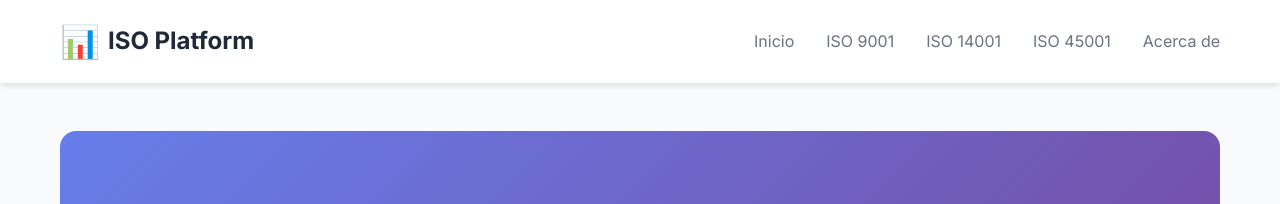
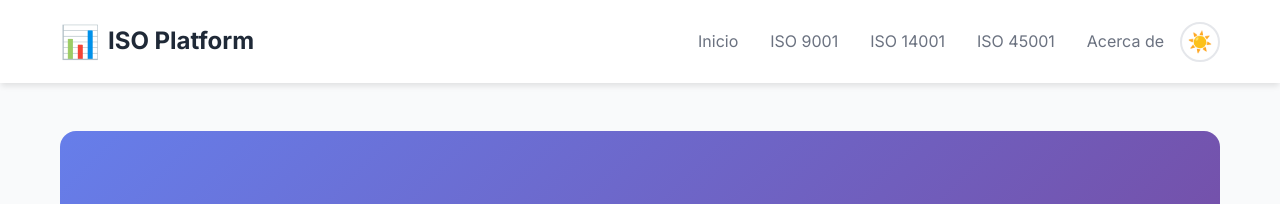
Before and after one commit to IsoPlatform/IsoPlatform.github.io, a Jekyll site: the page built from index.md, in a window 1280 px wide. Shown: the top 204 px of the page. Built offline with Jekyll 4.4.1, drawn with Linux system fonts in a browser that asks for light colours.

Commit message:
Implement theme toggle functionality and add dark mode styles

```diff
--- a/_layouts/default.html
+++ b/_layouts/default.html
@@ -17,6 +17,7 @@
                     <span class="logo-icon">📊</span>
                     <span class="logo-text">{{ site.title }}</span>
                 </a>
+                <div class="nav-right">
                     <ul class="nav-menu">
                         <li><a href="{{ '/' | relative_url }}">Inicio</a></li>
                         <li><a href="{{ '/iso9001.html' | relative_url }}">ISO 9001</a></li>
@@ -24,11 +25,16 @@
                         <li><a href="{{ '/iso45001.html' | relative_url }}">ISO 45001</a></li>
                         <li><a href="{{ '/about.html' | relative_url }}">Acerca de</a></li>
                     </ul>
+                    <button class="theme-toggle" aria-label="Toggle theme" title="Cambiar tema">
+                        <span class="sun-icon">☀️</span>
+                        <span class="moon-icon">🌙</span>
+                    </button>
                     <button class="menu-toggle" aria-label="Toggle menu">
                         <span></span>
                         <span></span>
                         <span></span>
                     </button>
+                </div>
             </nav>
         </div>
     </header>
@@ -69,6 +75,21 @@
     </footer>
 
     <script>
+        // Theme toggle functionality
+        const themeToggle = document.querySelector('.theme-toggle');
+        const html = document.documentElement;
+
+        // Check for saved theme preference or default to light mode
+        const currentTheme = localStorage.getItem('theme') || 'light';
+        html.setAttribute('data-theme', currentTheme);
+
+        themeToggle.addEventListener('click', () => {
+            const theme = html.getAttribute('data-theme');
+            const newTheme = theme === 'light' ? 'dark' : 'light';
+            html.setAttribute('data-theme', newTheme);
+            localStorage.setItem('theme', newTheme);
+        });
+
         // Mobile menu toggle
         const menuToggle = document.querySelector('.menu-toggle');
         const navMenu = document.querySelector('.nav-menu');
--- a/assets/css/style.css
+++ b/assets/css/style.css
@@ -18,6 +18,23 @@
     --shadow-lg: 0 10px 15px -3px rgba(0, 0, 0, 0.1);
     --shadow-xl: 0 20px 25px -5px rgba(0, 0, 0, 0.1);
     --transition: all 0.3s ease;
+}
+
+/* --- Dark Mode Variables --- */
+[data-theme="dark"] {
+    --primary-color: #3b82f6;
+    --secondary-color: #10b981;
+    --accent-color: #fbbf24;
+    --danger-color: #f87171;
+    --text-primary: #f9fafb;
+    --text-secondary: #d1d5db;
+    --bg-light: #111827;
+    --bg-white: #1f2937;
+    --border-color: #374151;
+    --shadow-sm: 0 1px 2px 0 rgba(0, 0, 0, 0.3);
+    --shadow-md: 0 4px 6px -1px rgba(0, 0, 0, 0.4);
+    --shadow-lg: 0 10px 15px -3px rgba(0, 0, 0, 0.5);
+    --shadow-xl: 0 20px 25px -5px rgba(0, 0, 0, 0.6);
 }
 
 /* --- Reset & Base --- */
@@ -84,6 +101,12 @@ a:hover {
     padding: 1rem 0;
 }
 
+.nav-right {
+    display: flex;
+    align-items: center;
+    gap: 1rem;
+}
+
 .site-logo {
     display: flex;
     align-items: center;
@@ -128,6 +151,54 @@ a:hover {
     height: 3px;
     background-color: var(--text-primary);
     transition: var(--transition);
+}
+
+/* --- Theme Toggle --- */
+.theme-toggle {
+    background: none;
+    border: 2px solid var(--border-color);
+    border-radius: 50%;
+    width: 40px;
+    height: 40px;
+    cursor: pointer;
+    display: flex;
+    align-items: center;
+    justify-content: center;
+    transition: var(--transition);
+    position: relative;
+    overflow: hidden;
+}
+
+.theme-toggle:hover {
+    border-color: var(--primary-color);
+    transform: rotate(20deg);
+}
+
+.sun-icon,
+.moon-icon {
+    position: absolute;
+    font-size: 1.25rem;
+    transition: var(--transition);
+}
+
+[data-theme="light"] .sun-icon {
+    opacity: 1;
+    transform: rotate(0deg) scale(1);
+}
+
+[data-theme="light"] .moon-icon {
+    opacity: 0;
+    transform: rotate(90deg) scale(0);
+}
+
+[data-theme="dark"] .sun-icon {
+    opacity: 0;
+    transform: rotate(-90deg) scale(0);
+}
+
+[data-theme="dark"] .moon-icon {
+    opacity: 1;
+    transform: rotate(0deg) scale(1);
 }
 
 /* --- Main Content --- */
@@ -803,6 +874,12 @@ section {
         font-size: 2rem;
     }
 
+    .nav-right {
+        display: flex;
+        align-items: center;
+        gap: 0.5rem;
+    }
+
     .nav-menu {
         position: absolute;
         top: 100%;
```
Lines whose indentation alone changed are shown as unchanged.
